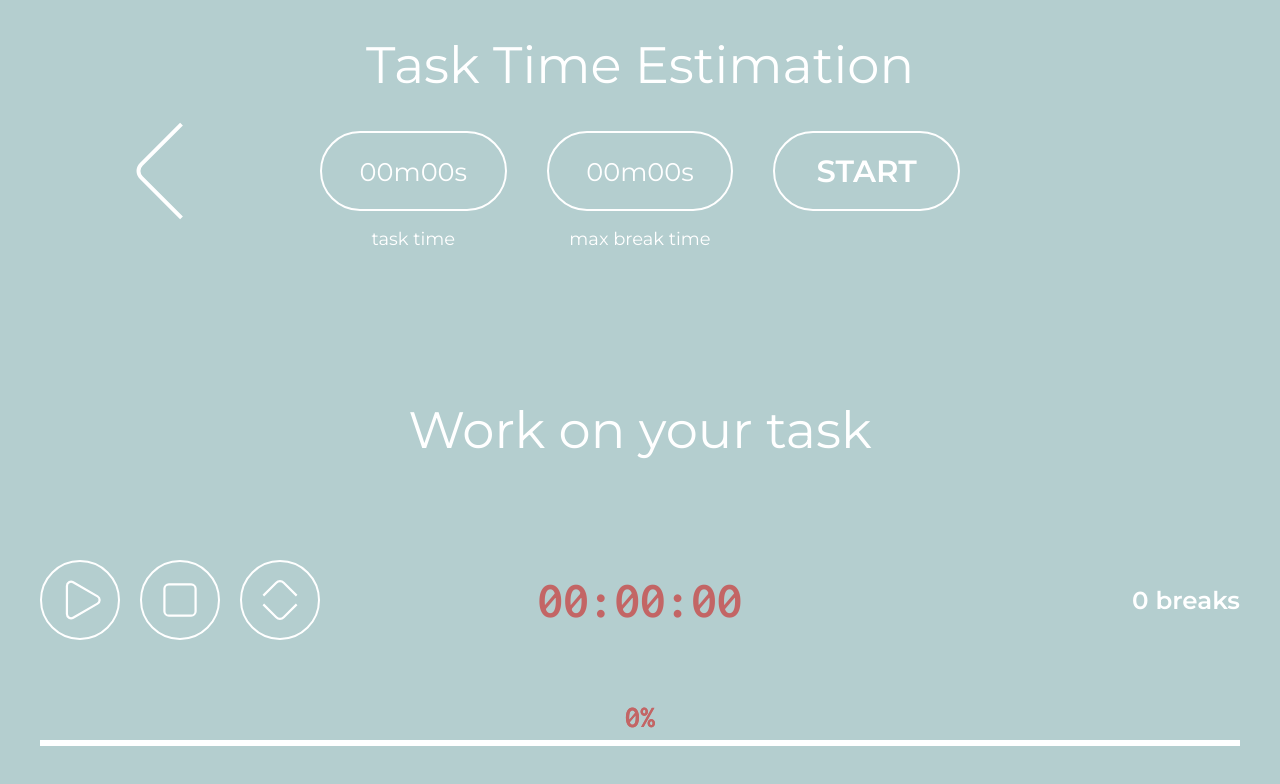
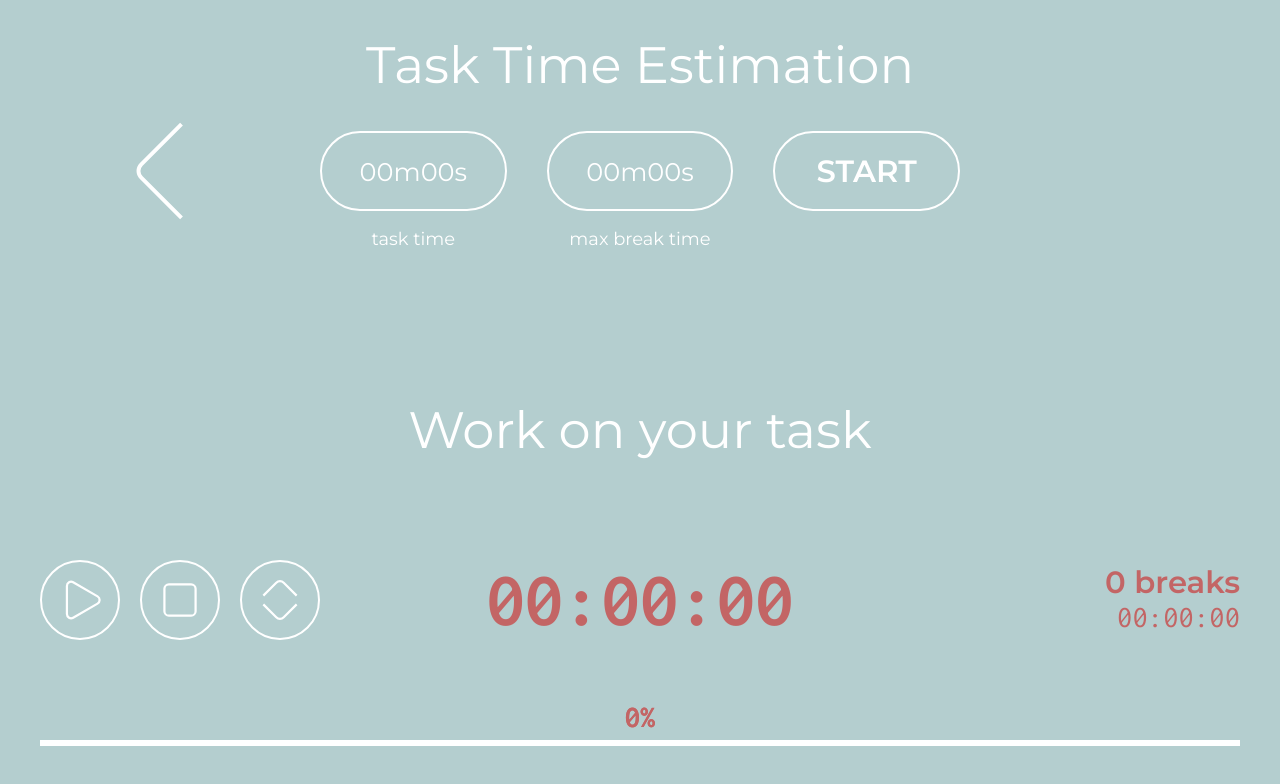
Before and after one commit to jchojna/task-timer, a React (Create React App) app: page / in a window 1280 px wide. Shown: the top 784 px of the page. Built offline with nearby package versions, Linux system fonts and the light colour scheme.

Commit message:
feat(js): update break time display on state's change

```diff
--- a/src/components/App.js
+++ b/src/components/App.js
@@ -23,7 +23,7 @@ class App extends Component {
       taskTimePlanned: null,
       isTaskTimePlannedValid: false,
       taskTimeTotal: 0,
-      taskTimeElapsed: 5375,
+      taskTimeElapsed: 0,
       taskTimeElapsedArray: ['00','00','00'],
       taskTimeRemaining: 0,
       taskTimeRemainingArray: ['00','00','00'],
@@ -33,6 +33,7 @@ class App extends Component {
       isBreakTimeActive: false,
       breaksTotal: 0,
       breakTimeElapsed: 0,
+      breakTimeElapsedArray: ['00','00','00'],
       //timer
       previousTime: 0,
       isTaskTimeActive: false
@@ -132,6 +133,7 @@ class App extends Component {
       isBreakTimeActive,
       breaksTotal,
       breakTimeElapsed,
+      breakTimeElapsedArray,
       // timer
       previousTime,
       isTaskTimeActive,
@@ -176,11 +178,12 @@ class App extends Component {
           compClassName={isTimerVisible
             ? "Timer--visible slideInRight"
             : ""}
-          isActive={isTaskTimeActive}
+          isTaskActive={isTaskTimeActive}
           isElapsedMode={isElapsedMode}
           changeDisplayMode={this.handleDisplayMode}
           taskTimeElapsedArray={taskTimeElapsedArray}
           taskTimeRemainingArray={taskTimeRemainingArray}
+          breakTimeElapsedArray={breakTimeElapsedArray}
         />
 
         <StopTask />
--- a/src/components/Break.js
+++ b/src/components/Break.js
@@ -2,11 +2,14 @@ import React from 'react';
 import Display from './Display';
 import '../scss/Break.scss';
 
-const Break = () => {
+const Break = (props) => {
   return (
-    <div className="Break">
+    <div className={props.compClassName}>
       <h3 className="Break__counter">0 breaks</h3>
-      {/* <Display /> */}
+      <Display
+        compClassName="Break__display"
+        taskTimeArray={props.breakTimeElapsedArray}
+      />
     </div>
   );
 }
--- a/src/components/Controls.js
+++ b/src/components/Controls.js
@@ -10,14 +10,14 @@ const Controls = (props) => {
         className="Controls__button Controls__button--playPause"
       >
         <svg
-          className={`Controls__svg ${props.isActive
+          className={`Controls__svg ${props.isTaskActive
             ? "Controls__svg--hidden" : ""}`}
           viewBox="0 0 512 512"
         >
           <use href={`${icons}#play`} />
         </svg>
         <svg
-          className={`Controls__svg ${props.isActive
+          className={`Controls__svg ${props.isTaskActive
             ? "" : "Controls__svg--hidden"}`}
           viewBox="0 0 512 512"
         >
--- a/src/components/Display.js
+++ b/src/components/Display.js
@@ -5,7 +5,7 @@ const Display = (props) => {
   const taskTimeResult = props.taskTimeArray.join(':');
 
   return (
-    <p className={`Display ${props.compClassName}`}>
+    <p className={props.compClassName}>
       {taskTimeResult}
     </p>
   );
--- a/src/components/Timer.js
+++ b/src/components/Timer.js
@@ -16,7 +16,7 @@ class Timer extends Component {
   }
 
   taskTimeTick = () => {
-    if (this.props.isActive) {
+    if (this.props.isTaskActive) {
 
     }
   }
@@ -29,7 +29,7 @@ class Timer extends Component {
 
           {/* CONTROL BUTTONS */}
           <Controls
-            isActive={this.props.isActive}
+            isTaskActive={this.props.isTaskActive}
             changeDisplayMode={this.props.changeDisplayMode}
           />
 
@@ -37,20 +37,25 @@ class Timer extends Component {
           <div className="Timer__display">
             <Display
               compClassName={this.props.isElapsedMode
-                ? "Display--visible Display--showUp"
-                : "Display--hideUp"}
+                ? "Display Display--visible Display--showUp"
+                : "Display Display--hideUp"}
               taskTimeArray={this.props.taskTimeElapsedArray}
             />
             <Display
               compClassName={this.props.isElapsedMode
-                ? "Display--hideUp"
-                : "Display--visible Display--showUp"}
+                ? "Display Display--hideUp"
+                : "Display Display--visible Display--showUp"}
               taskTimeArray={this.props.taskTimeRemainingArray}
             />
           </div>
 
           {/* BREAK */}
-          <Break />
+          <Break
+            compClassName={this.props.isTaskActive
+              ? "Break"
+              : "Break Break--active"}
+            breakTimeElapsedArray={this.props.breakTimeElapsedArray}
+          />
 
           {/* PROGRESS */}
           <Progress />
--- a/src/scss/Break.scss
+++ b/src/scss/Break.scss
@@ -6,7 +6,7 @@
   align-items: flex-end;
   display: flex;
   flex-direction: column;
-  font-size: 0.6em;
+  font-size: 1.2em;
   justify-self: end;
 
   &--active {
@@ -16,11 +16,12 @@
   &__counter {
     margin: 0;
     font-weight: 600;
-    font-size: 1.6em;
+    font-size: 1em;
   }
 
   &__display {
     font-family: 'Inconsolata';
     font-weight: 400;
+    margin: 0;
   }
 }
--- a/src/scss/Timer.scss
+++ b/src/scss/Timer.scss
@@ -44,7 +44,7 @@
   &__display {
     color: $color-tomato;
     font-family: 'Inconsolata';
-    font-size: 2em;
+    font-size: 3em;
     font-weight: 700;
     flex-direction: column;
     height: 100%;
@@ -55,8 +55,4 @@
       color: #fff;
     }
   }
-
-  &__breaks {
-    justify-self: right;
-  }
 }
```
